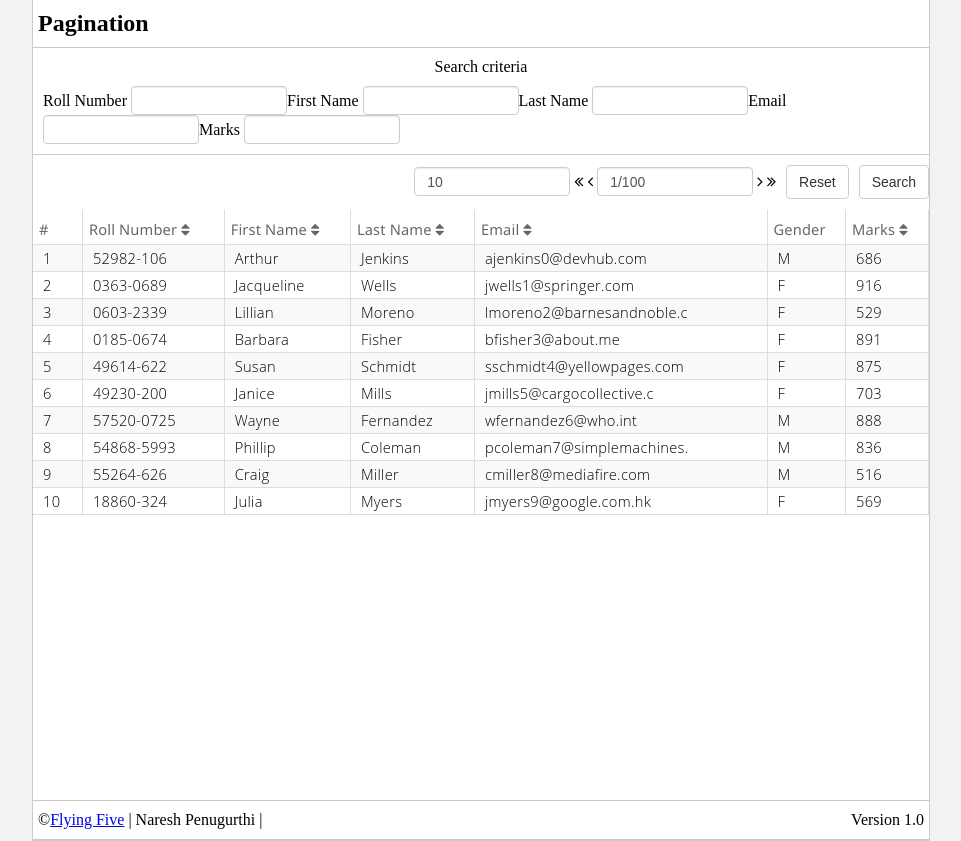
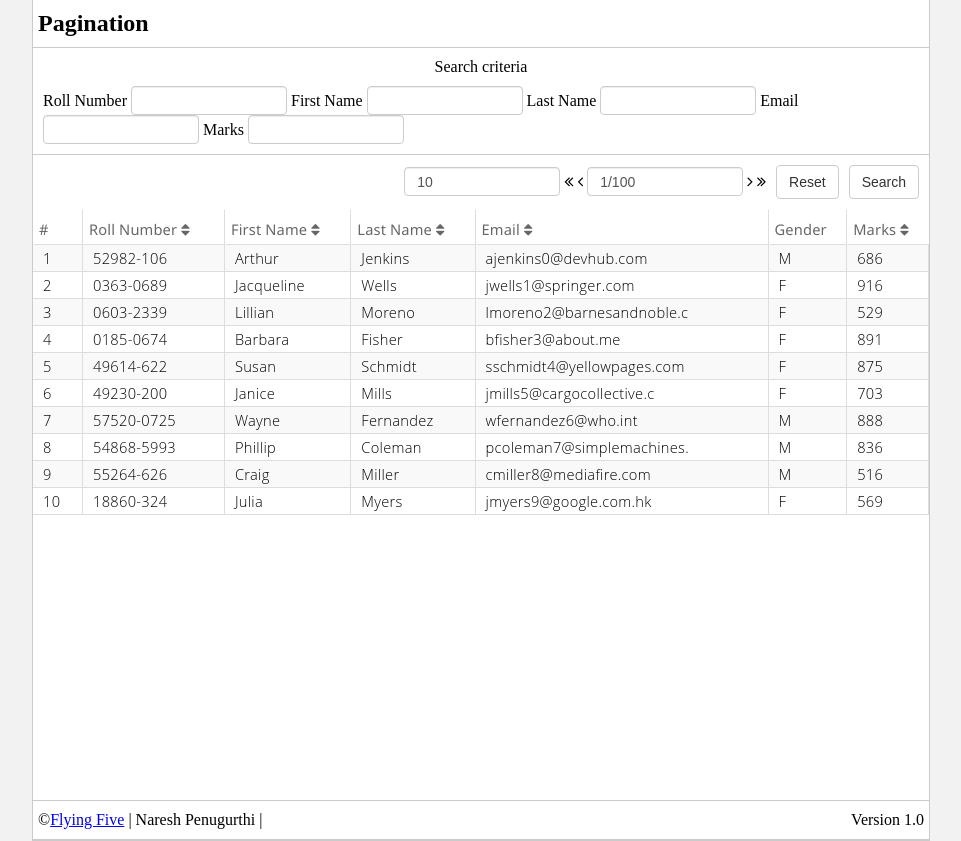
Before and after one commit to naresh561/pagination, a PHP site: page / in a window 1280 px wide. Shown: the whole page, without its empty margins (159-1120 px from the left). Run offline with PHP 8.4, Linux system fonts and the light colour scheme; data comes from the database, SQL or seed files in the repository; data that the repository does not hold is empty.

Commit message:
style added

```diff
--- a/php/configurations/dbOperations.php
+++ b/php/configurations/dbOperations.php
@@ -7,7 +7,7 @@ class dbOperations extends configuration{
 	public function search($search_array){
 		try {
 			$selectQuery = "SELECT count(*) as count FROM $this->tableName WHERE" ;
-			$search_conditions = $search_array[''];
+			$search_conditions = '';
 			foreach ($search_array as $key =>$value)
 			if($search_conditions == "")
 				$search_conditions = " `$key` LIKE '%$value%'";
--- a/php/index.php
+++ b/php/index.php
@@ -89,6 +89,10 @@ table thead tr th, table thead tr td {
 	text-align: left;
 }
 
+table thead tr th:last-child, table thead tr td:last-child {
+	border-right: 0px;
+}
+
 table tbody tr td {
 	font-family: 'Segoe UI Semilight', 'Open Sans', Verdana, Arial,
 		Helvetica, sans-serif;
--- a/php/js/pagination.js
+++ b/php/js/pagination.js
@@ -8,10 +8,10 @@ function init(){
 	var paginationfieldsgenerationstring ='<input class="pagesize" type="text" id="no_of_records" placeholder="# of records" /> <i class="fa fa-angle-double-left first"></i> <i class="fa fa-angle-left prev"></i> <input type="text" class="pagedisplay" readonly="readonly" /> <i class="fa fa-angle-right next"></i> <i class="fa fa-angle-double-right last"></i>';
 	var searchfieldsgenerationstring = "";
 	$(".sortable").each(function(){
-		searchfieldsgenerationstring += $(this).html() +' <input type="text" data="'+$(this).attr('data')+'" class="change_input"/>';
+		searchfieldsgenerationstring += $(this).html() +' <input type="text" data="'+$(this).attr('data')+'" class="change_input"/> ';
 	});
 
-	var searchfieldsdiv = '<div id="nav1" class="search_fields" style="margin-bottom: 10px;"><p style="text-align: center;margin:0 0 10px 0;">Search criteria</p><span>'+searchfieldsgenerationstring+'</span></div><div class="searchbuttons" style="margin-bottom: 10px;float: right"><input id="reset" type="button" style="margin-right: 10px;" value="Reset" disabled /><input type="button" id="search_button" value="Search" disabled /></div><div class="clr"></div>';
+	var searchfieldsdiv = '<div id="nav1" class="search_fields" style="margin-bottom: 10px;"><p style="text-align: center;margin:0 0 10px 0;">Search criteria</p><span>'+searchfieldsgenerationstring+'</span></div><div class="searchbuttons" style="margin-bottom: 10px;float: right;margin-right: 10px;"><input id="reset" type="button" style="margin-right: 10px;" value="Reset" disabled /><input type="button" id="search_button" value="Search" disabled/></div><div class="clr"></div>';
 	var fields = '<div id="search-div">' +searchfieldsdiv+'</div><div class="clr"></div>'+
 	'<div id="pagination-div" style="margin-bottom: 10px;float: right;margin-right:10px;margin-top:2px;">'+paginationfieldsgenerationstring+'</div><img id="loadingimage" src="img/ajax-loader.gif" alt="loading.." />';
 
@@ -197,8 +197,7 @@ function getValues() {
 	return values;
 }
 function appendRow(object) {
-	if (object == '') {
-	} else {
+	if (object != '') {
 		var rowcount=($pageno-1)*document.getElementById('no_of_records').value +1;
 		$tr = $('.pagination_table').find('thead > tr > td');
 		$('.pagination_table').find('tbody').empty();
```
